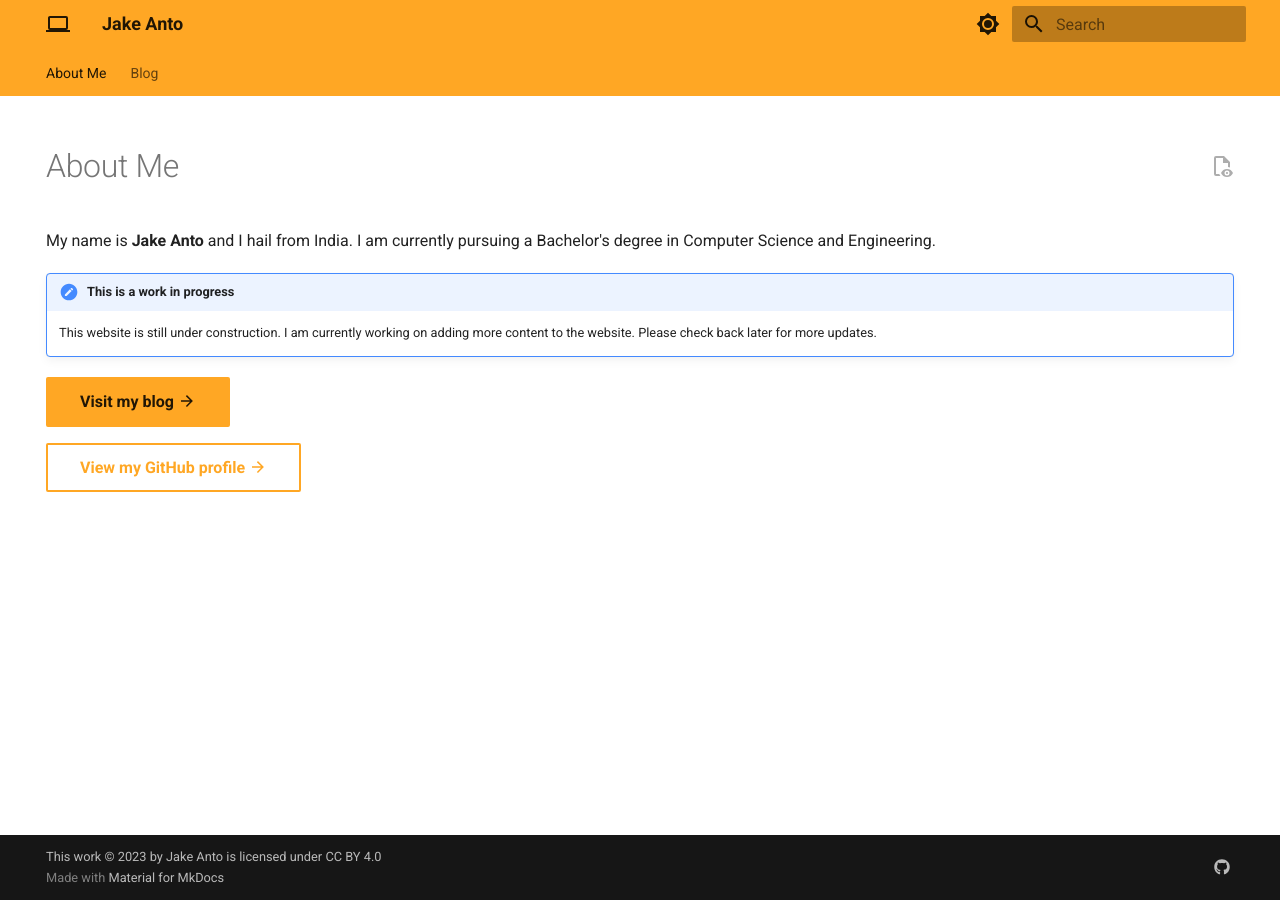
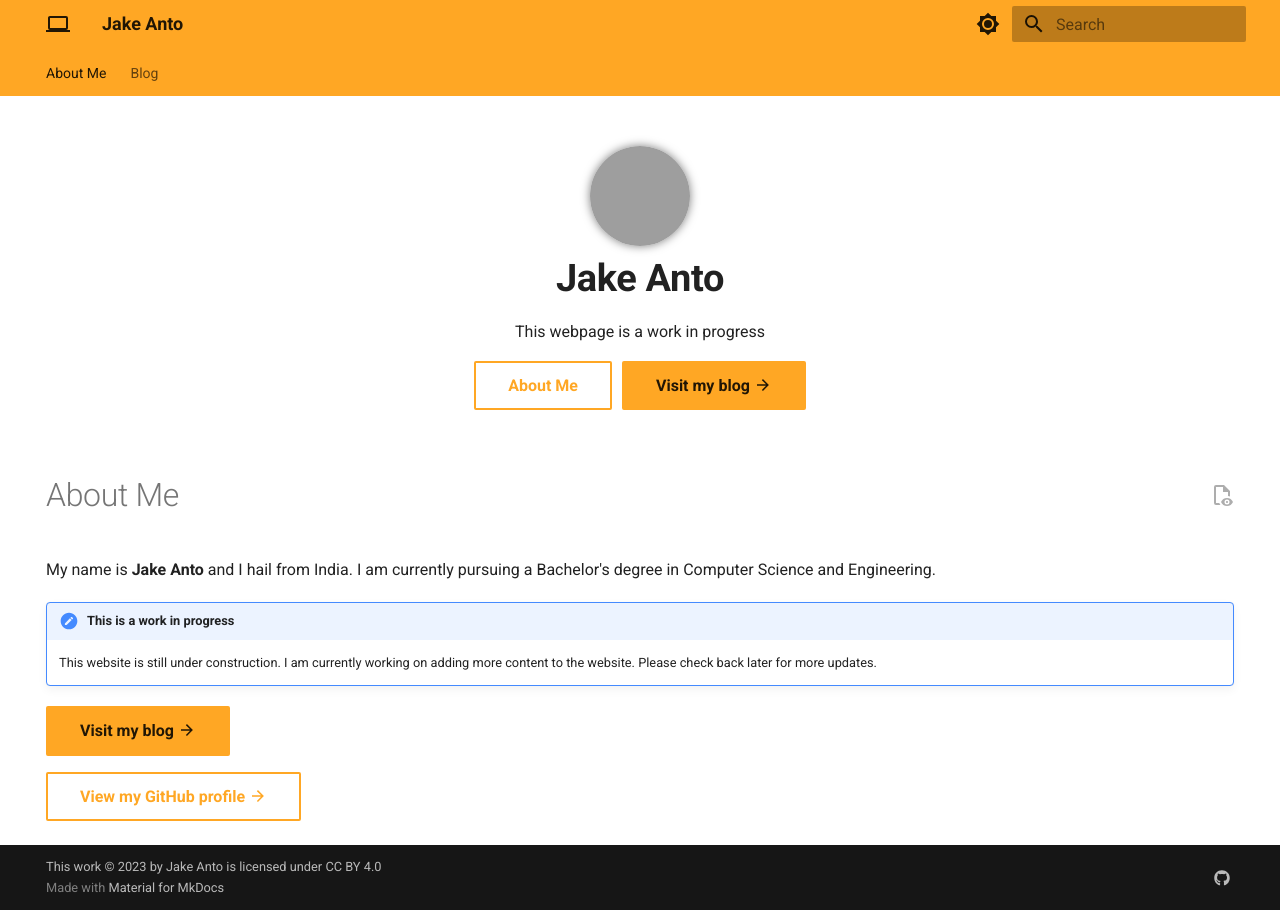
Before and after one commit to JakeAnto/JakeAnto.github.io, an MkDocs documentation site: the page built from docs/index.md, in a window 1280 px wide. Built offline with MkDocs 1.6.1 and Material for MkDocs 9.7.7, drawn with Linux system fonts in a browser that asks for light colours; plug-ins that fetch from the network failed and are left out; grey boxes are pictures that could not be loaded.

Commit message:
Add a hero on the homepage

```diff
--- /dev/null
+++ b/overrides/home.html
@@ -0,0 +1,58 @@
+{% extends "base.html" %}
+
+<!-- display hero after tabs -->
+{% block tabs %}
+{{ super() }}
+
+<style>
+    .hero {
+        color: var(--md-typeset-color);
+        text-align: center;
+        padding-top: 50px;
+        /*background: linear-gradient(0deg, transparent 90%, var(--md-primary-fg-color) 100%);*/
+    }
+
+    .hero h1 {
+        color: var(--md-typeset-color);
+        font-weight: 700;
+        font-size: 38px;
+        margin: 0;
+    }
+
+    .profile-image {
+        width: 100px;
+        height: 100px;
+        border-radius: 50%;
+        margin: 0 auto;
+        box-shadow: 0px 0px 10px rgba(0, 0, 0, 0.5);
+    }
+
+    /* Hero buttons overrides */
+    .md-typeset .md-button--primary:hover {
+        color: var(--md-primary-fg-color);
+        background-color: transparent!important; /* overriding .md-button:hover */
+        border-color: var(--md-primary-fg-color);
+    }
+
+    .md-typeset .md-button:hover {
+        background-color: var(--md-primary-fg-color);
+        border-color: var(--md-primary-fg-color);
+    }
+
+    .hero-button {
+        margin: 0px 3px 15px 3px;
+    }
+</style>
+
+<div class="hero md-typeset">
+    <img class="profile-image" src="https://github.com/j-eo.png" alt="Jake's profile image">
+    <h1>Jake Anto</h1>
+    <p>This webpage is a work in progress</p>
+    <a class="hero-button md-button" href="#about-me">About Me</a>
+    <a class="hero-button md-button md-button--primary" href="blog/">Visit my blog <span class="twemoji"><svg
+                xmlns="http://www.w3.org/2000/svg" viewBox="0 0 24 24">
+                <path d="M4 11v2h12l-5.5 5.5 1.42 1.42L19.84 12l-7.92-7.92L10.5 5.5 16 11H4Z"></path>
+            </svg></span></a>
+</div>
+
+{% endblock %}
```
Also changed, not shown: docs/index.md (+1 -1 lines).
